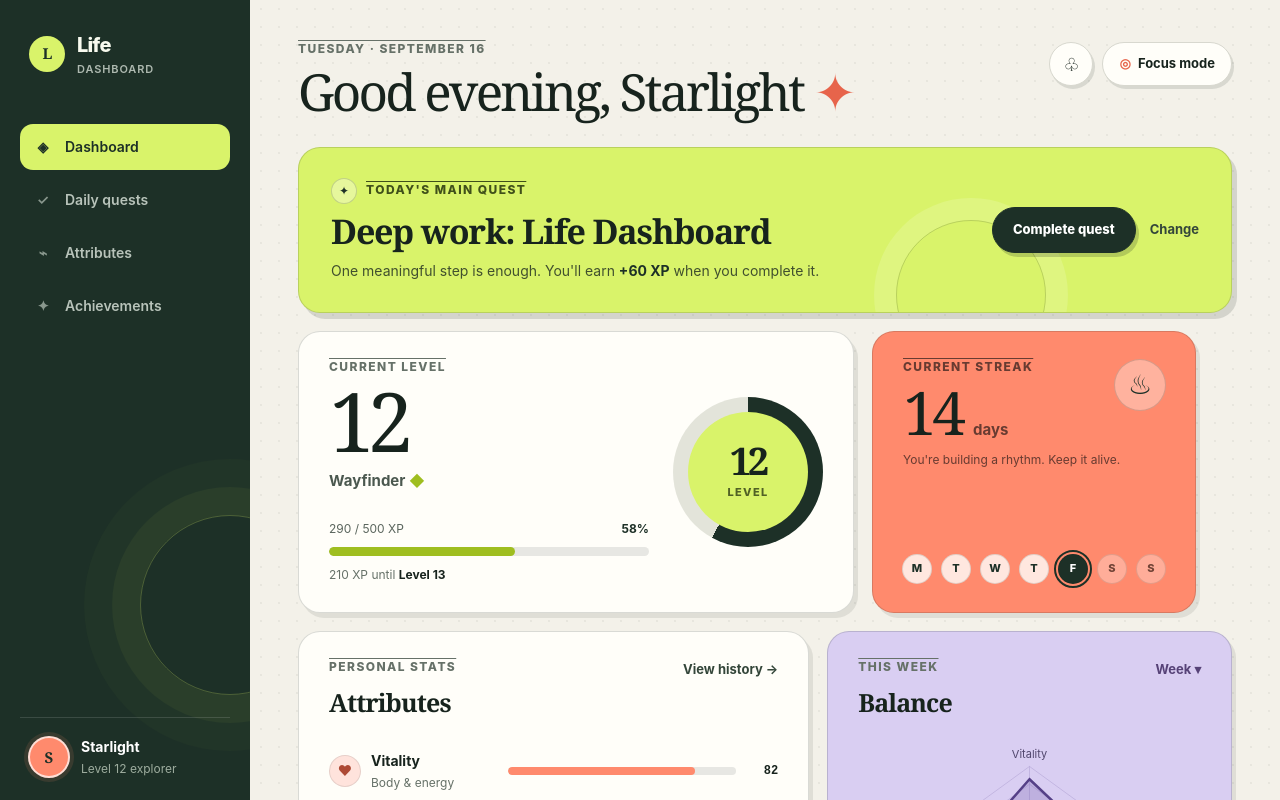
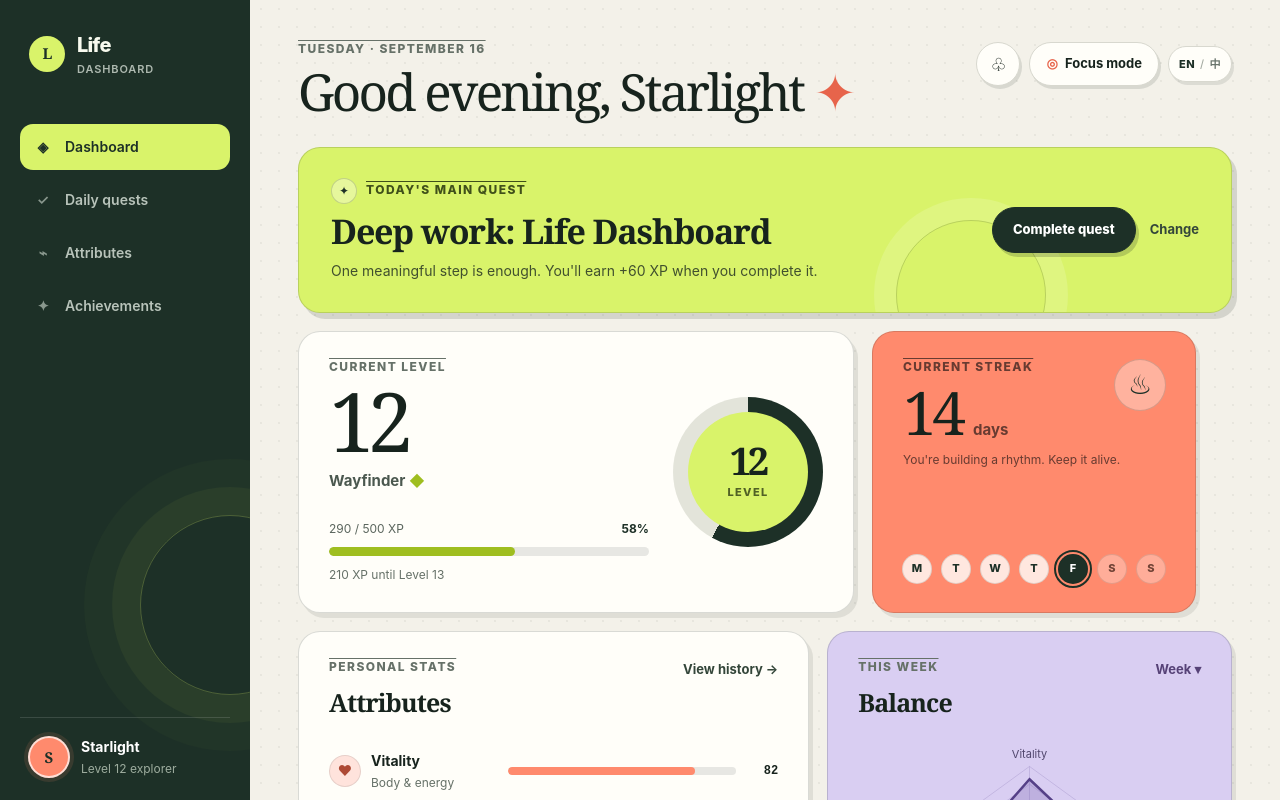
Before and after one commit to flashowner/life-dashboard, a Next.js app: page / in a window 1280 px wide. Shown: the top 800 px of the page. Built offline with nearby package versions, Linux system fonts and the light colour scheme.

Commit message:
Add bilingual language toggle

```diff
--- a/app/globals.css
+++ b/app/globals.css
@@ -49,11 +49,15 @@ a { color: inherit; text-decoration: none; }
 .topbar h1 { margin: 0; max-width: 740px; font-family: Georgia, "Times New Roman", serif; font-size: clamp(34px,4vw,52px); font-weight: 500; letter-spacing: -.055em; line-height: .98; }
 .accent { color: #e7644b; }
 .overline { margin: 0 0 10px; color: var(--muted); font-size: 12px; font-weight: 760; letter-spacing: .12em; line-height: 1.2; text-transform: uppercase; }
-.topbar__actions { display: flex; gap: 9px; }
+.topbar__actions { display: flex; align-items: center; gap: 9px; }
 .icon-button,.secondary-button,.add-button { border: 1px solid var(--line); background: var(--surface); color: var(--ink); box-shadow: 2px 3px 0 rgba(23,35,29,.12); }
 .icon-button { display: grid; width: 44px; height: 44px; place-items: center; border-radius: 50%; font-size: 18px; }
 .secondary-button { min-height: 44px; padding: 0 16px; border-radius: 999px; font-size: 13px; font-weight: 700; }
 .secondary-button span { margin-right: 4px; color: #e7644b; }
+.language-toggle { display: inline-flex; align-items: center; gap: 5px; min-height: 36px; padding: 0 10px; border: 1px solid var(--line); border-radius: 999px; background: var(--surface); color: #68736b; box-shadow: 2px 3px 0 rgba(23,35,29,.1); font-size: 11px; font-weight: 800; letter-spacing: .04em; }
+.language-toggle:hover { border-color: var(--forest); color: var(--forest); transform: translateY(-1px); }
+.language-toggle i { color: #a4aaa1; font-style: normal; font-weight: 500; }
+.language-toggle__active { color: var(--forest); }
 
 .card { border: 1px solid rgba(23,35,29,.16); border-radius: var(--radius); background: var(--surface); box-shadow: 4px 5px 0 rgba(23,35,29,.09); }
 .main-quest { position: relative; display: flex; align-items: center; justify-content: space-between; gap: 28px; margin-bottom: 18px; padding: 30px 32px; overflow: hidden; background: var(--lime); box-shadow: 5px 6px 0 rgba(23,35,29,.14); }
--- a/app/page.tsx
+++ b/app/page.tsx
@@ -5,6 +5,7 @@ import { PolarAngleAxis, PolarGrid, Radar, RadarChart, ResponsiveContainer } fro
 
 type QuestKind = "daily" | "habit" | "one_off";
 type Quest = { id: number; label: string; xp: number; done: boolean; kind: QuestKind; isMainQuest: boolean };
+type Locale = "en" | "zh";
 
 const initialQuests: Quest[] = [
   { id: 1, label: "Morning movement", xp: 30, done: true, kind: "daily", isMainQuest: false },
@@ -15,52 +16,82 @@ const initialQuests: Quest[] = [
 ];
 
 const attributes = [
-  { name: "Vitality", hint: "Body & energy", value: 82, icon: "♥", tone: "rose" },
-  { name: "Focus", hint: "Mind & craft", value: 68, icon: "⌁", tone: "blue" },
-  { name: "Connection", hint: "People & presence", value: 74, icon: "◌", tone: "violet" },
-  { name: "Growth", hint: "Learning & courage", value: 91, icon: "↗", tone: "green" },
-  { name: "Order", hint: "Home & finances", value: 59, icon: "◇", tone: "gold" },
+  { key: "vitality", name: { en: "Vitality", zh: "活力" }, hint: { en: "Body & energy", zh: "身体与能量" }, value: 82, icon: "♥", tone: "rose" },
+  { key: "focus", name: { en: "Focus", zh: "专注" }, hint: { en: "Mind & craft", zh: "思考与创造" }, value: 68, icon: "⌁", tone: "blue" },
+  { key: "connection", name: { en: "Connection", zh: "连接" }, hint: { en: "People & presence", zh: "关系与陪伴" }, value: 74, icon: "◌", tone: "violet" },
+  { key: "growth", name: { en: "Growth", zh: "成长" }, hint: { en: "Learning & courage", zh: "学习与勇气" }, value: 91, icon: "↗", tone: "green" },
+  { key: "order", name: { en: "Order", zh: "秩序" }, hint: { en: "Home & finances", zh: "生活与财务" }, value: 59, icon: "◇", tone: "gold" },
 ];
+
+const questTranslations: Record<number, { en: string; zh: string }> = {
+  1: { en: "Morning movement", zh: "晨间运动" },
+  2: { en: "Read for 20 minutes", zh: "阅读 20 分钟" },
+  3: { en: "Deep work: Life Dashboard", zh: "深度工作：Life Dashboard" },
+  4: { en: "Call someone you love", zh: "给重要的人打个电话" },
+  5: { en: "Plan tomorrow", zh: "规划明天" },
+};
+
+const copy = {
+  en: {
+    date: "TUESDAY · SEPTEMBER 16", greeting: "Good evening, Starlight", focus: "Focus mode",
+    mainQuest: "TODAY'S MAIN QUEST", mainHint: (xp: number) => `One meaningful step is enough. You'll earn +${xp} XP when you complete it.`, complete: "Complete quest", completed: "Completed", change: "Change",
+    currentLevel: "CURRENT LEVEL", wayfinder: "Wayfinder", xpUntil: (xp: number, level: number) => `${xp} XP until Level ${level}`,
+    currentStreak: "CURRENT STREAK", days: "days", streakHint: "You're building a rhythm. Keep it alive.", personalStats: "PERSONAL STATS", attributes: "Attributes", history: "View history →", thisWeek: "THIS WEEK", balance: "Balance", week: "Week ▾",
+    insightEyebrow: "A SMALL INSIGHT FOR THIS WEEK", insightTitle: "Your focus is strong. Make room for connection.", insightText: "You've invested most of your recent XP in Focus and Growth. Try a 10-minute Connection quest tomorrow — a message, a call, or a shared walk is enough.",
+    questDate: "SEPTEMBER 16", quests: "Today's quests", completeCount: (done: number, total: number) => `${done}/${total} complete`, addQuest: "Add a new quest", addPrompt: "Name your new quest", loading: "Loading your saved progress…", saveNote: (xp: number) => `Today you earned ${xp} XP. Your progress is saved on this device.`, explorer: (level: number) => `Level ${level} explorer`, switchTo: "切换到中文", navDashboard: "Dashboard", navQuests: "Daily quests", navAttributes: "Attributes", navAchievements: "Achievements", mainQuestTitle: "Today's main quest",
+    kind: { daily: "Daily", habit: "Habit", one_off: "One-off" } as Record<QuestKind, string>,
+  },
+  zh: {
+    date: "星期二 · 9月16日", greeting: "晚上好，Starlight", focus: "专注模式",
+    mainQuest: "今日主线任务", mainHint: (xp: number) => `完成这一步就很好。完成后将获得 +${xp} XP。`, complete: "完成任务", completed: "已完成", change: "更换",
+    currentLevel: "当前等级", wayfinder: "探索者", xpUntil: (xp: number, level: number) => `距离等级 ${level} 还差 ${xp} XP`,
+    currentStreak: "连续打卡", days: "天", streakHint: "节奏正在形成，继续保持。", personalStats: "个人属性", attributes: "属性", history: "查看历史 →", thisWeek: "本周状态", balance: "平衡度", week: "本周 ▾",
+    insightEyebrow: "本周的一点洞察", insightTitle: "专注力很强，也给连接留一点空间。", insightText: "你最近的大部分 XP 都投入在专注和成长上。明天试试一个 10 分钟的连接任务：发条消息、打个电话，或一起散步。",
+    questDate: "9月16日", quests: "今日任务", completeCount: (done: number, total: number) => `${done}/${total} 已完成`, addQuest: "添加新任务", addPrompt: "输入新任务名称", loading: "正在加载你的进度…", saveNote: (xp: number) => `今天获得了 ${xp} XP。进度已保存在此设备。`, explorer: (level: number) => `等级 ${level} 探索者`, switchTo: "Switch to English", navDashboard: "仪表盘", navQuests: "今日任务", navAttributes: "人生属性", navAchievements: "成就", mainQuestTitle: "今日主线任务",
+    kind: { daily: "每日", habit: "习惯", one_off: "一次性" } as Record<QuestKind, string>,
+  },
+};
 
 export default function Dashboard() {
   const [quests, setQuests] = useState<Quest[]>(initialQuests);
+  const [locale, setLocale] = useState<Locale>("en");
   const [ready, setReady] = useState(false);
+  const t = copy[locale];
 
   useEffect(() => {
     const saved = window.localStorage.getItem("life-dashboard-quests");
     if (saved) {
       try {
-        setQuests((JSON.parse(saved) as Partial<Quest>[]).map((q, index) => ({
-          id: q.id ?? Date.now() + index,
-          label: q.label ?? "New quest",
-          xp: q.xp ?? 20,
-          done: q.done ?? false,
-          kind: q.kind ?? "habit",
-          isMainQuest: q.isMainQuest ?? false,
-        })));
+        setQuests((JSON.parse(saved) as Partial<Quest>[]).map((q, index) => ({ id: q.id ?? Date.now() + index, label: q.label ?? "New quest", xp: q.xp ?? 20, done: q.done ?? false, kind: q.kind ?? "habit", isMainQuest: q.isMainQuest ?? false })));
       } catch { /* keep starter state */ }
     }
+    const savedLocale = window.localStorage.getItem("life-dashboard-locale");
+    if (savedLocale === "en" || savedLocale === "zh") setLocale(savedLocale);
     setReady(true);
   }, []);
 
   useEffect(() => {
-    if (ready) window.localStorage.setItem("life-dashboard-quests", JSON.stringify(quests));
-  }, [quests, ready]);
+    if (ready) {
+      window.localStorage.setItem("life-dashboard-quests", JSON.stringify(quests));
+      window.localStorage.setItem("life-dashboard-locale", locale);
+    }
+    document.documentElement.lang = locale === "zh" ? "zh-CN" : "en";
+  }, [quests, ready, locale]);
 
   const earnedToday = useMemo(() => quests.filter((q) => q.done).reduce((sum, q) => sum + q.xp, 0), [quests]);
   const totalXp = 2740 + earnedToday;
   const level = Math.floor(totalXp / 500) + 7;
   const levelProgress = totalXp % 500;
-  const radarData = attributes.map(({ name, value }) => ({ attribute: name, value }));
+  const radarData = attributes.map(({ name, value }) => ({ attribute: name[locale], value }));
   const toggleQuest = (id: number) => setQuests((items) => items.map((q) => q.id === id ? { ...q, done: !q.done } : q));
   const setMainQuest = (id: number) => setQuests((items) => items.map((q) => ({ ...q, isMainQuest: q.id === id })));
   const addQuest = () => {
-    const label = window.prompt("Name your new quest");
+    const label = window.prompt(t.addPrompt);
     if (!label?.trim()) return;
     setQuests((items) => [...items, { id: Date.now(), label: label.trim(), xp: 20, done: false, kind: "habit", isMainQuest: false }]);
   };
   const mainQuest = quests.find((q) => q.isMainQuest) ?? quests.find((q) => !q.done) ?? quests[0];
-  const kindLabel: Record<QuestKind, string> = { daily: "Daily", habit: "Habit", one_off: "One-off" };
+  const questLabel = (quest: Quest) => questTranslations[quest.id]?.[locale] ?? quest.label;
 
   return (
     <main className="life-app min-h-screen overflow-hidden">
@@ -68,38 +99,38 @@ export default function Dashboard() {
         <aside className="sidebar">
           <div className="brand"><span className="brand__mark">L</span><span>Life<span className="brand__muted">Dashboard</span></span></div>
           <nav className="side-nav" aria-label="Main navigation">
-            <a className="side-nav__item side-nav__item--active" href="#dashboard"><span>◈</span>Dashboard</a>
-            <a className="side-nav__item" href="#quests"><span>✓</span>Daily quests</a>
-            <a className="side-nav__item" href="#attributes"><span>⌁</span>Attributes</a>
-            <a className="side-nav__item" href="#achievements"><span>✦</span>Achievements</a>
+            <a className="side-nav__item side-nav__item--active" href="#dashboard"><span>◈</span>{t.navDashboard}</a>
+            <a className="side-nav__item" href="#quests"><span>✓</span>{t.navQuests}</a>
+            <a className="side-nav__item" href="#attributes"><span>⌁</span>{t.navAttributes}</a>
+            <a className="side-nav__item" href="#achievements"><span>✦</span>{t.navAchievements}</a>
           </nav>
-          <div className="profile"><span className="profile__avatar" aria-label="Starlight avatar">S</span><div><b>Starlight</b><span>Level {level} explorer</span></div></div>
+          <div className="profile"><span className="profile__avatar" aria-label="Starlight avatar">S</span><div><b>Starlight</b><span>{t.explorer(level)}</span></div></div>
         </aside>
 
         <section id="dashboard" className="dashboard">
           <header className="topbar">
-            <div><p className="overline">TUESDAY · SEPTEMBER 16</p><h1>Good evening, Starlight <span className="accent">✦</span></h1></div>
-            <div className="topbar__actions"><button aria-label="Notifications" className="icon-button">♧</button><button className="secondary-button"><span>◎</span> Focus mode</button></div>
+            <div><p className="overline">{t.date}</p><h1>{t.greeting} <span className="accent">✦</span></h1></div>
+            <div className="topbar__actions"><button aria-label="Notifications" className="icon-button">♧</button><button className="secondary-button"><span>◎</span> {t.focus}</button><button className="language-toggle" onClick={() => setLocale(locale === "en" ? "zh" : "en")} aria-label={t.switchTo} title={t.switchTo}><span className={locale === "en" ? "language-toggle__active" : ""}>EN</span><i>/</i><span className={locale === "zh" ? "language-toggle__active" : ""}>中</span></button></div>
           </header>
 
           {mainQuest && <article className="main-quest card">
-            <div className="main-quest__copy"><div className="main-quest__label"><span className="quest-star">✦</span><p className="overline">TODAY&apos;S MAIN QUEST</p></div><h2>{mainQuest.label}</h2><p>One meaningful step is enough. You&apos;ll earn <b>+{mainQuest.xp + 10} XP</b> when you complete it.</p></div>
-            <div className="main-quest__actions"><button onClick={() => toggleQuest(mainQuest.id)} className={`primary-button ${mainQuest.done ? "primary-button--done" : ""}`}>{mainQuest.done ? "✓ Completed" : "Complete quest"}</button><button onClick={() => setMainQuest(mainQuest.id)} className="text-button">Change</button></div>
+            <div className="main-quest__copy"><div className="main-quest__label"><span className="quest-star">✦</span><p className="overline">{t.mainQuest}</p></div><h2>{questLabel(mainQuest)}</h2><p>{t.mainHint(mainQuest.xp + 10)}</p></div>
+            <div className="main-quest__actions"><button onClick={() => toggleQuest(mainQuest.id)} className={`primary-button ${mainQuest.done ? "primary-button--done" : ""}`}>{mainQuest.done ? `✓ ${t.completed}` : t.complete}</button><button onClick={() => setMainQuest(mainQuest.id)} className="text-button">{t.change}</button></div>
           </article>}
 
           <div className="dashboard-grid dashboard-grid--top">
-            <article className="card level-card"><div><p className="overline">CURRENT LEVEL</p><div className="level-number">{level}</div><p className="level-title">Wayfinder <span>◆</span></p><div className="progress-meta"><span>{levelProgress} / 500 XP</span><b>{Math.round(levelProgress / 5)}%</b></div><div className="progress-track"><span style={{ width: `${levelProgress / 5}%` }} /></div><p className="helper-text">{500 - levelProgress} XP until <b>Level {level + 1}</b></p></div><div className="level-ring" style={{ "--progress": `${levelProgress / 5}%` } as React.CSSProperties}><div><b>{level}</b><span>LEVEL</span></div></div></article>
-            <article className="card streak-card"><p className="overline">CURRENT STREAK</p><div className="streak-number">14 <span>days</span></div><p className="helper-text">You&apos;re building a rhythm. Keep it alive.</p><div className="streak-icon">♨</div><div className="week" aria-label="Weekly streak"><Day label="M" done /><Day label="T" done /><Day label="W" done /><Day label="T" done /><Day label="F" today /><Day label="S" /><Day label="S" /></div></article>
+            <article className="card level-card"><div><p className="overline">{t.currentLevel}</p><div className="level-number">{level}</div><p className="level-title">{t.wayfinder} <span>◆</span></p><div className="progress-meta"><span>{levelProgress} / 500 XP</span><b>{Math.round(levelProgress / 5)}%</b></div><div className="progress-track"><span style={{ width: `${levelProgress / 5}%` }} /></div><p className="helper-text">{t.xpUntil(500 - levelProgress, level + 1)}</p></div><div className="level-ring" style={{ "--progress": `${levelProgress / 5}%` } as React.CSSProperties}><div><b>{level}</b><span>{locale === "zh" ? "等级" : "LEVEL"}</span></div></div></article>
+            <article className="card streak-card"><p className="overline">{t.currentStreak}</p><div className="streak-number">14 <span>{t.days}</span></div><p className="helper-text">{t.streakHint}</p><div className="streak-icon">♨</div><div className="week" aria-label={t.currentStreak}><Day label={locale === "zh" ? "一" : "M"} done /><Day label={locale === "zh" ? "二" : "T"} done /><Day label={locale === "zh" ? "三" : "W"} done /><Day label={locale === "zh" ? "四" : "T"} done /><Day label={locale === "zh" ? "五" : "F"} today /><Day label={locale === "zh" ? "六" : "S"} /><Day label={locale === "zh" ? "日" : "S"} /></div></article>
           </div>
 
           <div className="dashboard-grid dashboard-grid--mid">
-            <article id="attributes" className="card attributes-card"><CardHeader eyebrow="PERSONAL STATS" title="Attributes" action="View history →" /><div className="attribute-list">{attributes.map((stat) => <div key={stat.name} className="attribute-row"><div className="attribute-name"><span className={`stat-icon ${stat.tone}`}>{stat.icon}</span><div><b>{stat.name}</b><small>{stat.hint}</small></div></div><div className="attribute-bar"><span style={{ width: `${stat.value}%` }} /></div><strong>{stat.value}</strong></div>)}</div></article>
-            <article className="card balance-card"><CardHeader eyebrow="THIS WEEK" title="Balance" action="Week ▾" /><div className="radar-wrap"><ResponsiveContainer width="100%" height="100%"><RadarChart data={radarData} outerRadius="68%"><PolarGrid stroke="#9f8ec5" strokeOpacity={0.38} /><PolarAngleAxis dataKey="attribute" tick={{ fill: "#51476d", fontSize: 11, fontFamily: "-apple-system, BlinkMacSystemFont, sans-serif" }} /><Radar dataKey="value" stroke="#554087" strokeWidth={2.5} fill="#7861ad" fillOpacity={0.28} /></RadarChart></ResponsiveContainer></div></article>
+            <article id="attributes" className="card attributes-card"><CardHeader eyebrow={t.personalStats} title={t.attributes} action={t.history} /><div className="attribute-list">{attributes.map((stat) => <div key={stat.key} className="attribute-row"><div className="attribute-name"><span className={`stat-icon ${stat.tone}`}>{stat.icon}</span><div><b>{stat.name[locale]}</b><small>{stat.hint[locale]}</small></div></div><div className="attribute-bar"><span style={{ width: `${stat.value}%` }} /></div><strong>{stat.value}</strong></div>)}</div></article>
+            <article className="card balance-card"><CardHeader eyebrow={t.thisWeek} title={t.balance} action={t.week} /><div className="radar-wrap"><ResponsiveContainer width="100%" height="100%"><RadarChart data={radarData} outerRadius="68%"><PolarGrid stroke="#9f8ec5" strokeOpacity={0.38} /><PolarAngleAxis dataKey="attribute" tick={{ fill: "#51476d", fontSize: 11, fontFamily: "-apple-system, BlinkMacSystemFont, sans-serif" }} /><Radar dataKey="value" stroke="#554087" strokeWidth={2.5} fill="#7861ad" fillOpacity={0.28} /></RadarChart></ResponsiveContainer></div></article>
           </div>
 
-          <article className="insight card"><span className="insight__icon">↗</span><div><p className="overline">A SMALL INSIGHT FOR THIS WEEK</p><h2>Your focus is strong. Make room for connection.</h2><p>You&apos;ve invested most of your recent XP in Focus and Growth. Try a 10-minute Connection quest tomorrow — a message, a call, or a shared walk is enough.</p></div></article>
+          <article className="insight card"><span className="insight__icon">↗</span><div><p className="overline">{t.insightEyebrow}</p><h2>{t.insightTitle}</h2><p>{t.insightText}</p></div></article>
 
-          <article id="quests" className="card quests-card"><div className="section-heading"><div><p className="overline">SEPTEMBER 16</p><h2>Today&apos;s quests <span>{quests.filter((q) => q.done).length}/{quests.length} complete</span></h2></div><button onClick={addQuest} aria-label="Add a new quest" className="add-button">+</button></div><div className="quest-grid">{quests.map((quest) => <button key={quest.id} onClick={() => toggleQuest(quest.id)} className={`quest-card quest-card--${quest.kind} ${quest.done ? "quest-card--done" : ""} ${quest.isMainQuest ? "quest-card--main" : ""}`}><div className="quest-card__top"><span className={`kind-chip kind-chip--${quest.kind}`}>{kindLabel[quest.kind]}</span>{quest.isMainQuest && <span className="quest-card__star" title="Today's main quest">✦</span>}</div><div className="quest-card__title"><span className="check">{quest.done ? "✓" : ""}</span><span>{quest.label}</span></div><small>+{quest.xp}{quest.isMainQuest ? " + 10 main" : ""} XP</small></button>)}</div><p className="save-note">{ready ? `Today you earned ${earnedToday + (mainQuest?.done ? 10 : 0)} XP. Your progress is saved on this device.` : "Loading your saved progress…"}</p></article>
+          <article id="quests" className="card quests-card"><div className="section-heading"><div><p className="overline">{t.questDate}</p><h2>{t.quests} <span>{t.completeCount(quests.filter((q) => q.done).length, quests.length)}</span></h2></div><button onClick={addQuest} aria-label={t.addQuest} className="add-button">+</button></div><div className="quest-grid">{quests.map((quest) => <button key={quest.id} onClick={() => toggleQuest(quest.id)} className={`quest-card quest-card--${quest.kind} ${quest.done ? "quest-card--done" : ""} ${quest.isMainQuest ? "quest-card--main" : ""}`}><div className="quest-card__top"><span className={`kind-chip kind-chip--${quest.kind}`}>{copy[locale].kind[quest.kind]}</span>{quest.isMainQuest && <span className="quest-card__star" title={t.mainQuestTitle}>✦</span>}</div><div className="quest-card__title"><span className="check">{quest.done ? "✓" : ""}</span><span>{questLabel(quest)}</span></div><small>+{quest.xp}{quest.isMainQuest ? (locale === "zh" ? " + 10 主线" : " + 10 main") : ""} XP</small></button>)}</div><p className="save-note">{ready ? t.saveNote(earnedToday + (mainQuest?.done ? 10 : 0)) : t.loading}</p></article>
         </section>
       </div>
     </main>
```
